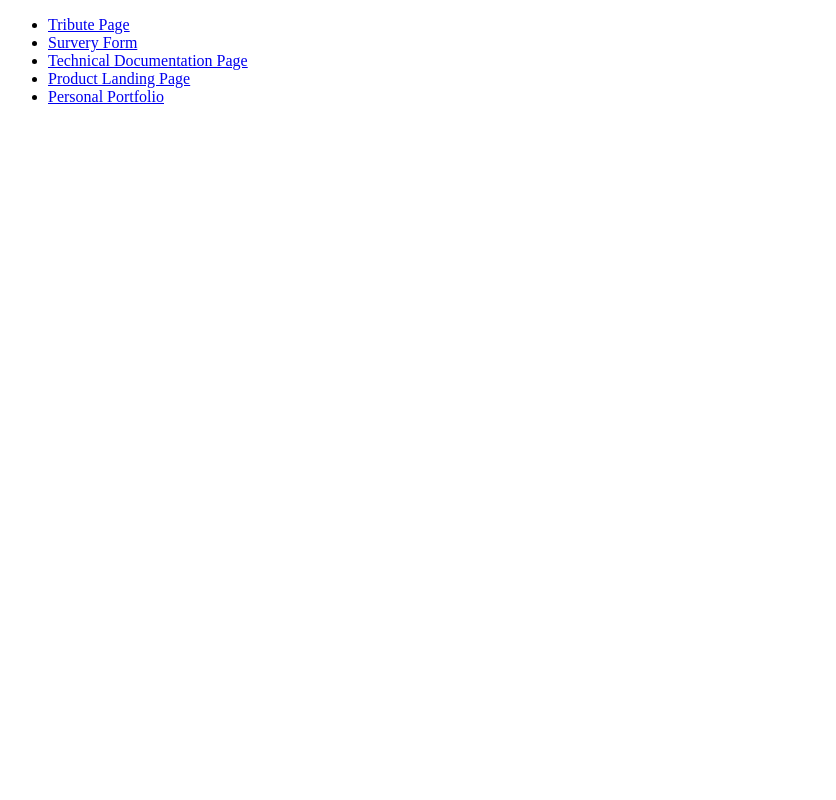
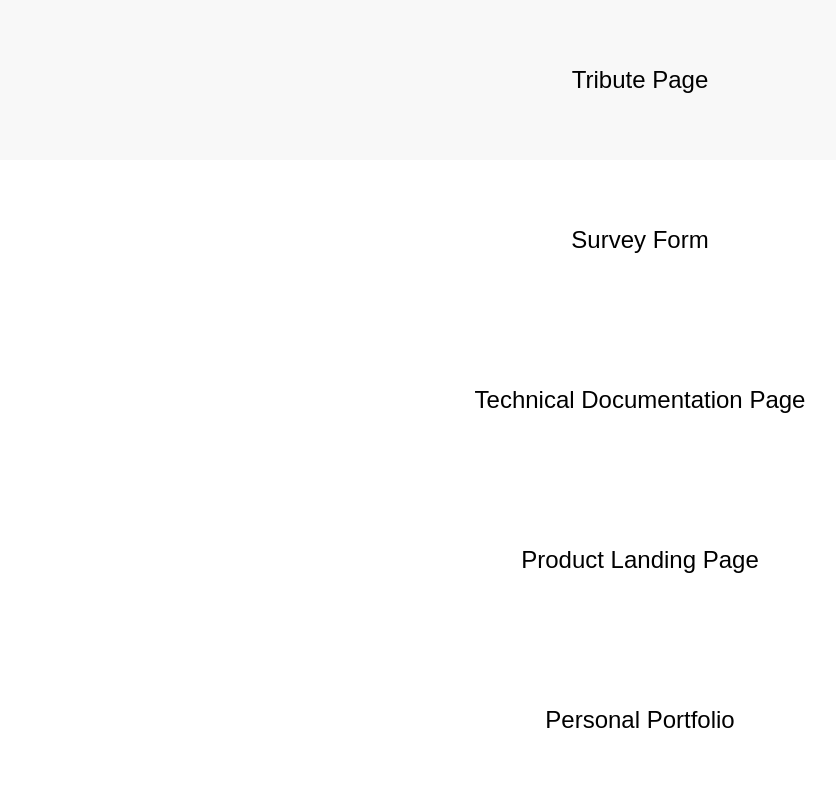
Before and after one commit to jorgadev/freecodecamp, a plain HTML site: page index.html in a window 1280 px wide. Shown: the whole page, without its empty margins (0-836 px from the left). Drawn offline with Linux system fonts and the light colour scheme.

Commit message:
Removed deprecated node modules, fixed index website

```diff
--- a/index.html
+++ b/index.html
@@ -3,15 +3,14 @@
 <head>
     <meta charset="UTF-8">
     <meta name="viewport" content="width=device-width, initial-scale=1.0">
-    <title>Document</title>
+    <link rel="stylesheet" href="style.css">
+    <title>jorgadev's freecodecamp</title>
 </head>
 <body>
-    <ul>
-        <li><a href="tribute-page/">Tribute Page</a></li>
-        <li><a href="survey-form/">Survery Form</a></li>
-        <li><a href="technical-documentation-page/">Technical Documentation Page</a></li>
-        <li><a href="product-landing-page/">Product Landing Page</a></li>
-        <li><a href="personal-portfolio/">Personal Portfolio</a></li>
-    </ul>
+        <a href="tribute-page/">Tribute Page</a>
+        <a href="survey-form/">Survey Form</a>
+        <a href="technical-documentation-page/">Technical Documentation Page</a>
+        <a href="product-landing-page/">Product Landing Page</a>
+        <a href="personal-portfolio/">Personal Portfolio</a>
 </body>
 </html>
--- /dev/null
+++ b/style.css
@@ -0,0 +1,27 @@
+* {
+  margin: 0;
+  padding: 0;
+  box-sizing: border-box;
+}
+
+body {
+  height: 100vh;
+  display: grid;
+  grid-template-rows: repeat(5, 1fr);
+  place-items: center;
+}
+
+body > a {
+  font-size: 1.5rem;
+  font-family: sans-serif;
+  text-decoration: none;
+  color: black;
+  display: grid;
+  height: 100%;
+  width: 100%;
+  place-items: center;
+}
+
+body > a:hover {
+  background-color: #f8f8f8;
+}
```
Also changed, not shown: personal-portfolio/index.html (+0 -1 lines), product-landing-page/index.html (+0 -1 lines), survey-form/index.html (+0 -2 lines), technical-documentation-page/index.html (+0 -1 lines), tribute-page/index.html (+0 -1 lines), personal-portfolio/img/avatar.jpg, product-landing-page/package-lock.json (deleted), 6 other files.
